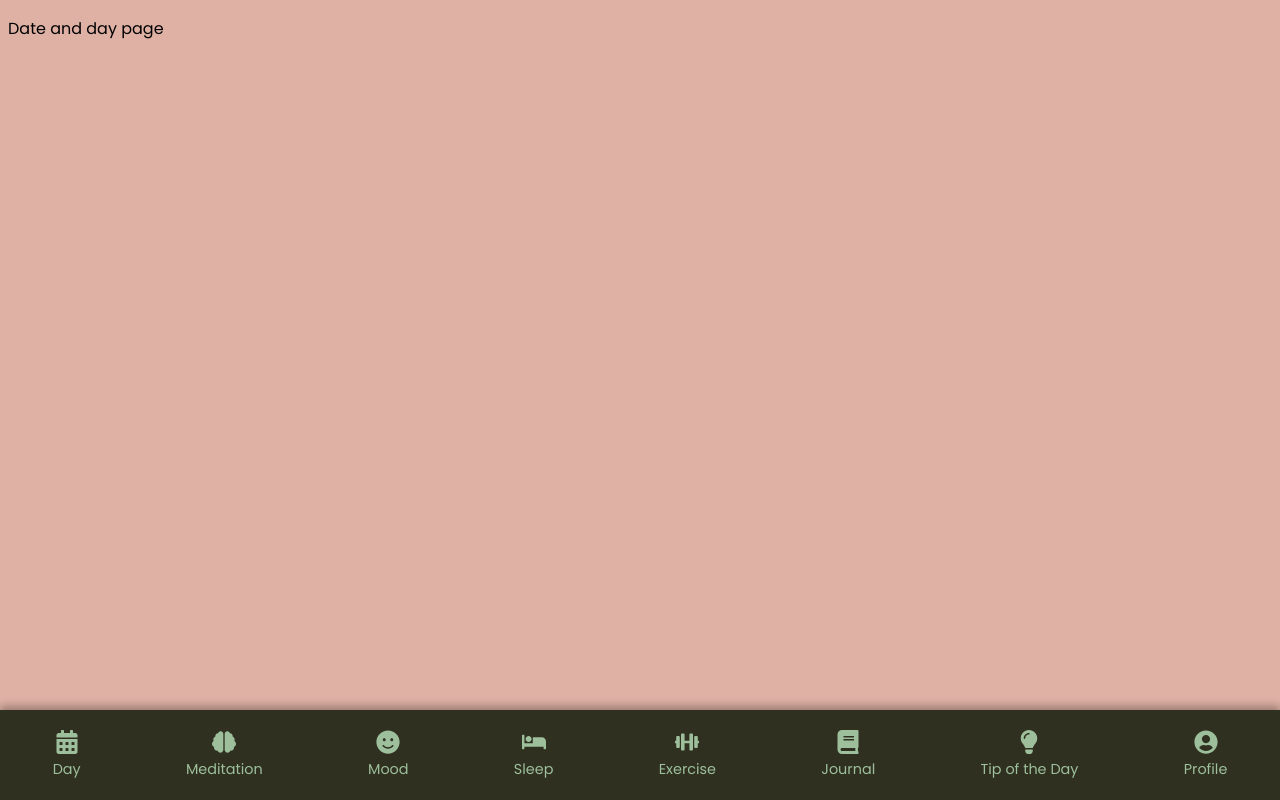
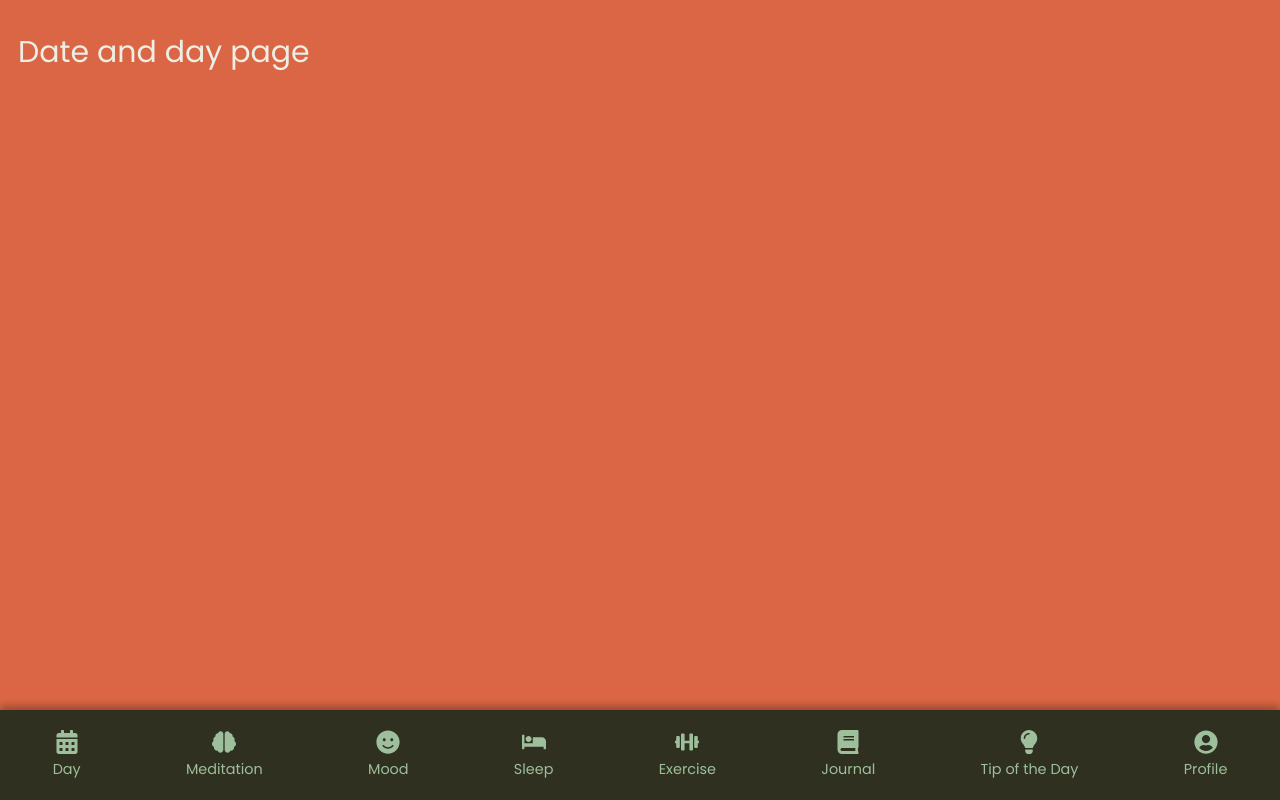
Before and after one commit to krithikadh/MINDFULNESS, a React (Vite) app in the folder mindfulness/: page / in a window 1280 px wide. Built offline with nearby package versions, Linux system fonts and the light colour scheme.

Commit message:
Background and font css completed

```diff
--- a/mindfulness/src/components/css/Navbar.css
+++ b/mindfulness/src/components/css/Navbar.css
@@ -2,8 +2,11 @@
 
 body {
     font-family: 'Poppins', sans-serif;
-    margin: 20;
-    background-color: #deb1a4;
+    font-size: 30px;
+    margin: 10;
+    padding-left: 10px;
+    background-color: #db6645;
+    color: #edeee4;
     padding-bottom: 60px;
 }
 
```
